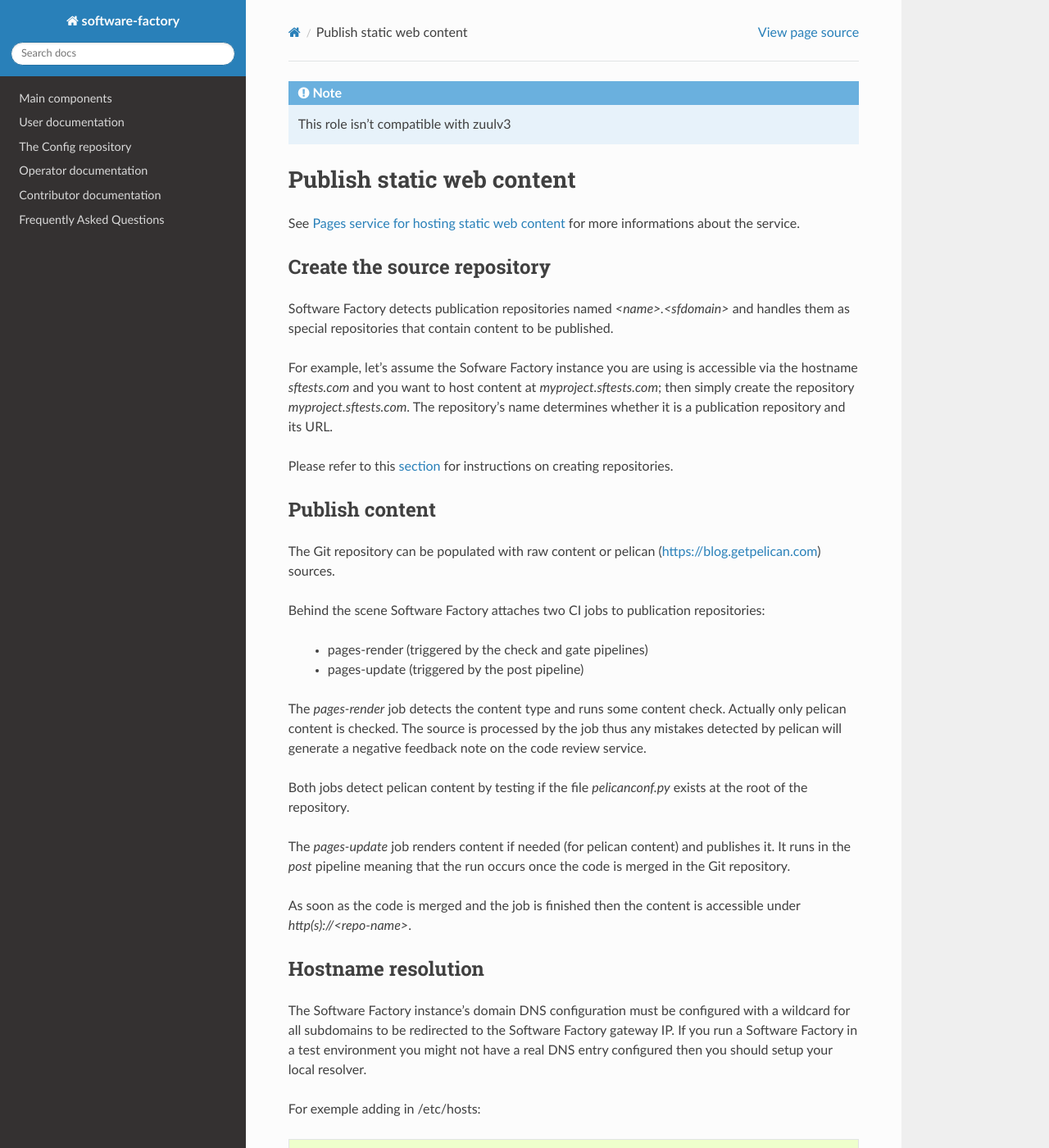
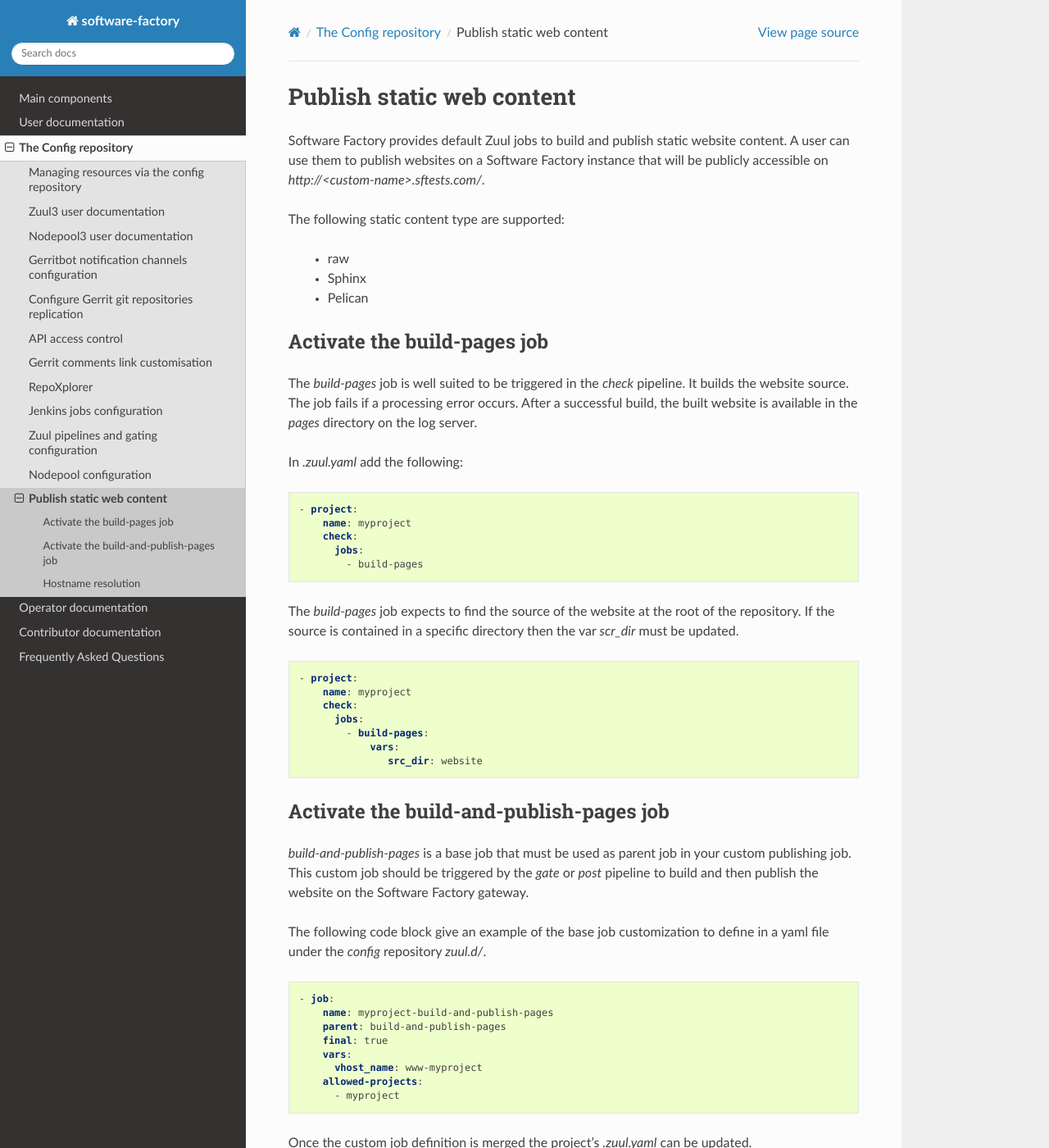
Before and after one commit to softwarefactory-project/sf-docs, a Sphinx documentation site: the page built from docs/project_config/pages_user.rst, in a window 1280 px wide and 1400 px high. Shown: the whole window at 82% size. Built offline with Sphinx 7.4.7 and the Read the Docs theme 2.0.0, drawn with Linux system fonts in a browser that asks for light colours; some of the changed text lies outside the part shown.

Commit message:
pages: add doc
Change-Id: Ibd82cb5fbf89844d1b65d360f04393db5b406e27

```diff
--- a/docs/operator/management.rst
+++ b/docs/operator/management.rst
@@ -13,7 +13,6 @@
    firehose_operator
    gerrit_replication_operator
    resources_operator
-   pages_operator
    repoxplorer
    access_control
    metrics_operator
--- a/docs/operator/pages_operator.rst
+++ /dev/null
@@ -1,40 +0,0 @@
-.. _pages-operator:
-
-Pages service for hosting static WEB content
-============================================
-
-Software Factory enables a workflow for publishing static WEB content.
-
-Below is the list of supported source type:
-
- * Static contents (HTML/JS/CSS) with an index.html
- * Pelican source (https://blog.getpelican.com)
-
-How to activate
----------------
-
-This component is not deployed by default but can be activated by adding
-it in */etc/software-factory/arch.yaml*:
-
-.. code-block:: yaml
-
- - pages
-
-Then running:
-
-.. code-block:: bash
-
- # sfconfig
-
-Domain configuration
---------------------
-
-Publications will be accessible via *http(s)://<name>.<sfdomain>* and
-handled by the Software Factory gateway as virtual hosts. In the
-DNS configuration a wildcard must be setup to redirect every subdomains
-to the Software Factory gateway IP.
-
-Pages usage
------------
-
-Please refer to `Publish static WEB content <pages-user>`.
--- a/docs/project_config/index.rst
+++ b/docs/project_config/index.rst
@@ -38,3 +38,4 @@
    jenkins_user
    zuul_user
    nodepool_user
+   pages_user
--- a/docs/project_config/pages_user.rst
+++ b/docs/project_config/pages_user.rst
@@ -1,55 +1,93 @@
 :orphan:
 
-.. note::
-
-   This role isn't compatible with zuulv3
 
 .. _pages-user:
 
 Publish static web content
 ==========================
 
-See :ref:`Pages service for hosting static web content <pages-operator>` for
-more informations about the service.
+Software Factory provides default Zuul jobs to build and publish
+static website content. A user can use them to publish websites on a
+Software Factory instance that will be publicly accessible on
+*http://<custom-name>.sftests.com/*.
 
-Create the source repository
+The following static content type are supported:
+
+ * raw
+ * Sphinx
+ * Pelican
+
+
+Activate the build-pages job
 ----------------------------
 
-Software Factory detects publication repositories named *<name>.<sfdomain>* and
-handles them as special repositories that contain content to be published.
+The *build-pages* job is well suited to be triggered in the *check* pipeline.
+It builds the website source. The job fails if a processing error
+occurs. After a successful build, the built website is available in
+the *pages* directory on the log server.
 
-For example, let's assume the Sofware Factory instance you are using is accessible
-via the hostname *sftests.com* and you want to host content at *myproject.sftests.com*;
-then simply create the repository *myproject.sftests.com*. The repository's name determines
-whether it is a publication repository and its URL.
+In *.zuul.yaml* add the following:
 
-Please refer to this :ref:`section <resources-user>` for instructions on creating
-repositories.
+.. code-block:: yaml
 
-Publish content
----------------
+ - project:
+     name: myproject
+     check:
+       jobs:
+         - build-pages
 
-The Git repository can be populated with raw content or pelican (https://blog.getpelican.com) sources.
+The *build-pages* job expects to find the source of the website
+at the root of the repository. If the source is contained in a
+specific directory then the var *scr_dir* must be updated.
 
-Behind the scene Software Factory attaches two CI jobs to publication repositories:
+.. code-block:: yaml
 
- * pages-render (triggered by the check and gate pipelines)
- * pages-update (triggered by the post pipeline)
+ - project:
+     name: myproject
+     check:
+       jobs:
+         - build-pages:
+             vars:
+                src_dir: website
 
-The *pages-render* job detects the content type and runs some content check.
-Actually only pelican content is checked. The source is processed
-by the job thus any mistakes detected by pelican will generate a
-negative feedback note on the code review service.
 
-Both jobs detect pelican content by testing if the file *pelicanconf.py*
-exists at the root of the repository.
+Activate the build-and-publish-pages job
+----------------------------------------
 
-The *pages-update* job renders content if needed (for pelican content) and publishes it.
-It runs in the *post* pipeline meaning that the run occurs once the code is merged
-in the Git repository.
+*build-and-publish-pages* is a base job that must be used as parent job
+in your custom publishing job. This custom job should be triggered by
+the *gate* or *post* pipeline to build and then publish the website on the
+Software Factory gateway.
 
-As soon as the code is merged and the job is finished then the content is accessible
-under *http(s)://<repo-name>*.
+The following code block give an example of the base job customization to
+define in a yaml file under the *config* repository *zuul.d/*.
+
+.. code-block:: yaml
+
+ - job:
+     name: myproject-build-and-publish-pages
+     parent: build-and-publish-pages
+     final: true
+     vars:
+       vhost_name: www-myproject
+     allowed-projects:
+       - myproject
+
+Once the custom job definition is merged the project's *.zuul.yaml* can
+be updated.
+
+.. code-block:: yaml
+
+ - project:
+     name: myproject
+     check:
+       jobs:
+         - build-pages
+     gate:
+       jobs:
+         - myproject-build-and-publish-pages
+
+The website will be accessible on *https://www-myproject.sftests.com*.
 
 Hostname resolution
 -------------------
```
Also changed, not shown: other parts of docs/project_config/pages_user.rst (+1 -1 lines).
